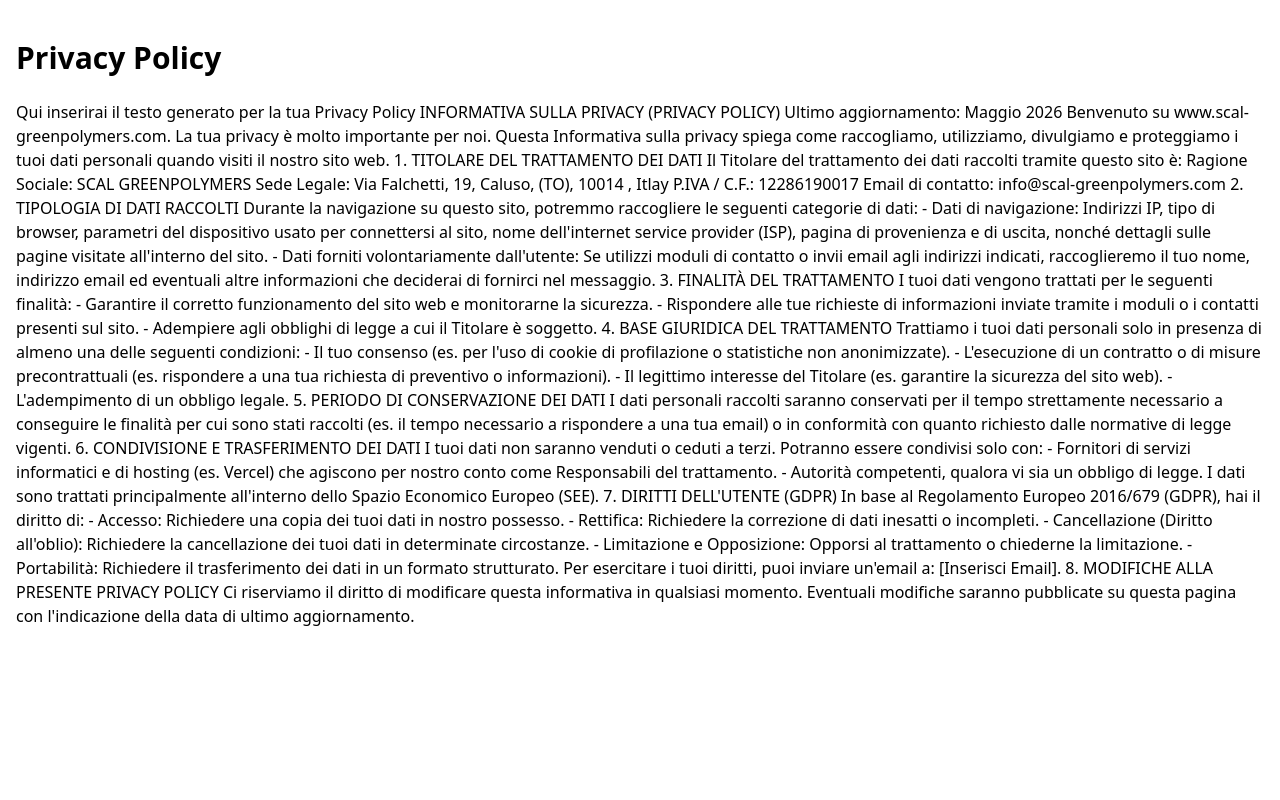
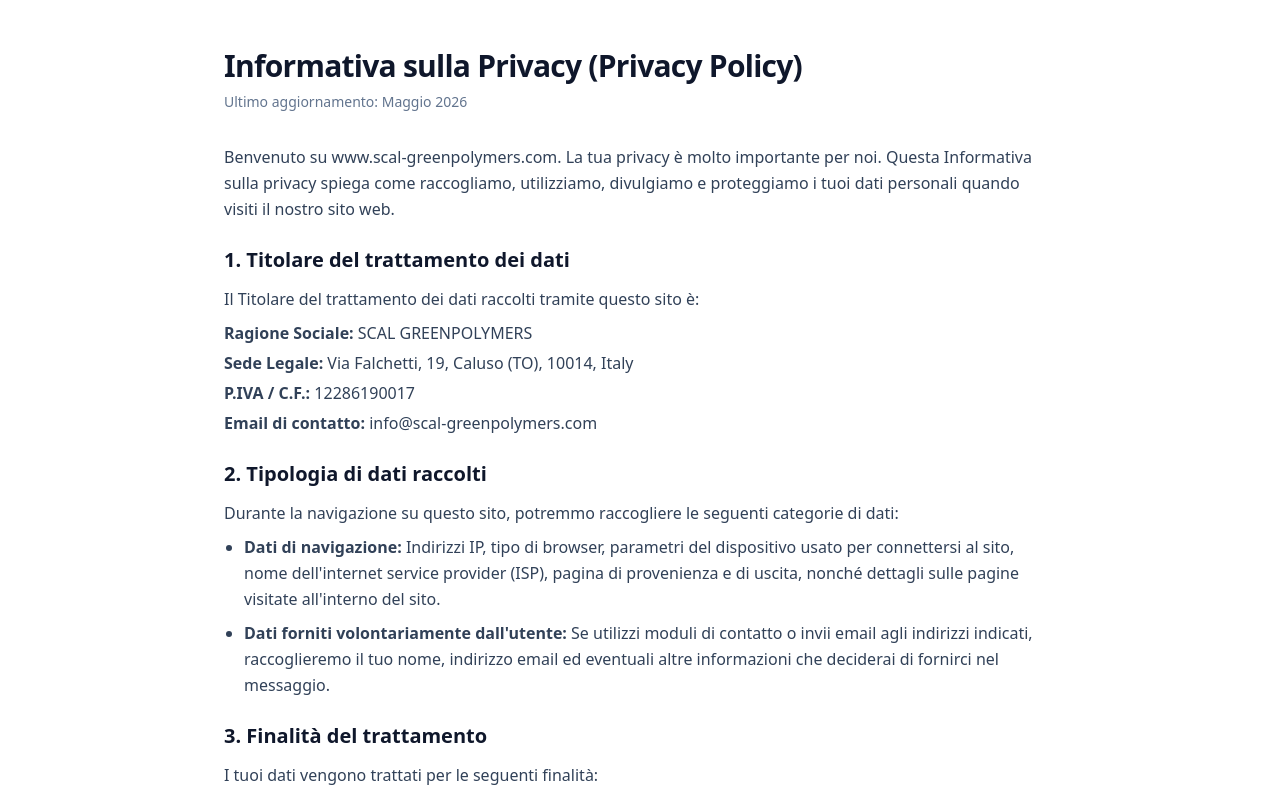
Before and after one commit to mattebicu/mattebicu-scal-site, a Next.js app: page /privacy-policy in a window 1280 px wide. Shown: the top 800 px of the page. Built offline with nearby package versions, Linux system fonts and the light colour scheme.

Commit message:
privacy e cookie

```diff
--- a/src/app/privacy-policy/page.jsx
+++ b/src/app/privacy-policy/page.jsx
@@ -1,58 +1,116 @@
+import React from 'react';
+
 export default function PrivacyPolicy() {
   return (
-    <main className="container mx-auto py-10 px-4">
-      <h1 className="text-3xl font-bold mb-6">Privacy Policy</h1>
-      <p>Qui inserirai il testo generato per la tua Privacy Policy
-        INFORMATIVA SULLA PRIVACY (PRIVACY POLICY)
-Ultimo aggiornamento: Maggio 2026
+    <main className="max-w-4xl mx-auto py-12 px-4 sm:px-6 lg:px-8 text-slate-800 font-sans">
+      <h1 className="text-3xl font-bold tracking-tight text-slate-900 mb-2">
+        Informativa sulla Privacy (Privacy Policy)
+      </h1>
+      <p className="text-sm text-slate-500 mb-8">
+        Ultimo aggiornamento: Maggio 2026
+      </p>
 
-Benvenuto su www.scal-greenpolymers.com. La tua privacy è molto importante per noi. Questa Informativa sulla privacy spiega come raccogliamo, utilizziamo, divulgiamo e proteggiamo i tuoi dati personali quando visiti il nostro sito web.
+      <div className="space-y-6 text-base leading-relaxed text-slate-700">
+        <p>
+          Benvenuto su www.scal-greenpolymers.com. La tua privacy è molto importante per noi. Questa Informativa sulla privacy spiega come raccogliamo, utilizziamo, divulgiamo e proteggiamo i tuoi dati personali quando visiti il nostro sito web.
+        </p>
 
-1. TITOLARE DEL TRATTAMENTO DEI DATI
-Il Titolare del trattamento dei dati raccolti tramite questo sito è:
-Ragione Sociale: SCAL GREENPOLYMERS
-Sede Legale: Via Falchetti, 19, Caluso, (TO), 10014 , Itlay
-P.IVA / C.F.: 12286190017
-Email di contatto: info@scal-greenpolymers.com
+        <section>
+          <h2 className="text-xl font-semibold text-slate-900 mb-3">
+            1. Titolare del trattamento dei dati
+          </h2>
+          <p>Il Titolare del trattamento dei dati raccolti tramite questo sito è:</p>
+          <ul className="list-none mt-2 space-y-1">
+            <li><strong>Ragione Sociale:</strong> SCAL GREENPOLYMERS</li>
+            <li><strong>Sede Legale:</strong> Via Falchetti, 19, Caluso (TO), 10014, Italy</li>
+            <li><strong>P.IVA / C.F.:</strong> 12286190017</li>
+            <li><strong>Email di contatto:</strong> info@scal-greenpolymers.com</li>
+          </ul>
+        </section>
 
-2. TIPOLOGIA DI DATI RACCOLTI
-Durante la navigazione su questo sito, potremmo raccogliere le seguenti categorie di dati:
-- Dati di navigazione: Indirizzi IP, tipo di browser, parametri del dispositivo usato per connettersi al sito, nome dell'internet service provider (ISP), pagina di provenienza e di uscita, nonché dettagli sulle pagine visitate all'interno del sito.
-- Dati forniti volontariamente dall'utente: Se utilizzi moduli di contatto o invii email agli indirizzi indicati, raccoglieremo il tuo nome, indirizzo email ed eventuali altre informazioni che deciderai di fornirci nel messaggio.
+        <section>
+          <h2 className="text-xl font-semibold text-slate-900 mb-3">
+            2. Tipologia di dati raccolti
+          </h2>
+          <p className="mb-2">Durante la navigazione su questo sito, potremmo raccogliere le seguenti categorie di dati:</p>
+          <ul className="list-disc pl-5 space-y-2">
+            <li><strong>Dati di navigazione:</strong> Indirizzi IP, tipo di browser, parametri del dispositivo usato per connettersi al sito, nome dell'internet service provider (ISP), pagina di provenienza e di uscita, nonché dettagli sulle pagine visitate all'interno del sito.</li>
+            <li><strong>Dati forniti volontariamente dall'utente:</strong> Se utilizzi moduli di contatto o invii email agli indirizzi indicati, raccoglieremo il tuo nome, indirizzo email ed eventuali altre informazioni che deciderai di fornirci nel messaggio.</li>
+          </ul>
+        </section>
 
-3. FINALITÀ DEL TRATTAMENTO
-I tuoi dati vengono trattati per le seguenti finalità:
-- Garantire il corretto funzionamento del sito web e monitorarne la sicurezza.
-- Rispondere alle tue richieste di informazioni inviate tramite i moduli o i contatti presenti sul sito.
-- Adempiere agli obblighi di legge a cui il Titolare è soggetto.
+        <section>
+          <h2 className="text-xl font-semibold text-slate-900 mb-3">
+            3. Finalità del trattamento
+          </h2>
+          <p className="mb-2">I tuoi dati vengono trattati per le seguenti finalità:</p>
+          <ul className="list-disc pl-5 space-y-2">
+            <li>Garantire il corretto funzionamento del sito web e monitorarne la sicurezza.</li>
+            <li>Rispondere alle tue richieste di informazioni inviate tramite i moduli o i contatti presenti sul sito.</li>
+            <li>Adempiere agli obblighi di legge a cui il Titolare è soggetto.</li>
+          </ul>
+        </section>
 
-4. BASE GIURIDICA DEL TRATTAMENTO
-Trattiamo i tuoi dati personali solo in presenza di almeno una delle seguenti condizioni:
-- Il tuo consenso (es. per l'uso di cookie di profilazione o statistiche non anonimizzate).
-- L'esecuzione di un contratto o di misure precontrattuali (es. rispondere a una tua richiesta di preventivo o informazioni).
-- Il legittimo interesse del Titolare (es. garantire la sicurezza del sito web).
-- L'adempimento di un obbligo legale.
+        <section>
+          <h2 className="text-xl font-semibold text-slate-900 mb-3">
+            4. Base giuridica del trattamento
+          </h2>
+          <p className="mb-2">Trattiamo i tuoi dati personali solo in presenza di almeno una delle seguenti condizioni:</p>
+          <ul className="list-disc pl-5 space-y-2">
+            <li>Il tuo consenso (es. per l'uso di cookie di profilazione o statistiche non anonimizzate).</li>
+            <li>L'esecuzione di un contratto o di misure precontrattuali (es. rispondere a una tua richiesta di preventivo o informazioni).</li>
+            <li>Il legittimo interesse del Titolare (es. garantire la sicurezza del sito web).</li>
+            <li>L'adempimento di un obbligo legale.</li>
+          </ul>
+        </section>
 
-5. PERIODO DI CONSERVAZIONE DEI DATI
-I dati personali raccolti saranno conservati per il tempo strettamente necessario a conseguire le finalità per cui sono stati raccolti (es. il tempo necessario a rispondere a una tua email) o in conformità con quanto richiesto dalle normative di legge vigenti.
+        <section>
+          <h2 className="text-xl font-semibold text-slate-900 mb-3">
+            5. Periodo di conservazione dei dati
+          </h2>
+          <p>
+            I dati personali raccolti saranno conservati per il tempo strettamente necessario a conseguire le finalità per cui sono stati raccolti (es. il tempo necessario a rispondere a una tua email) o in conformità con quanto richiesto dalle normative di legge vigenti.
+          </p>
+        </section>
 
-6. CONDIVISIONE E TRASFERIMENTO DEI DATI
-I tuoi dati non saranno venduti o ceduti a terzi. Potranno essere condivisi solo con:
-- Fornitori di servizi informatici e di hosting (es. Vercel) che agiscono per nostro conto come Responsabili del trattamento.
-- Autorità competenti, qualora vi sia un obbligo di legge.
-I dati sono trattati principalmente all'interno dello Spazio Economico Europeo (SEE).
+        <section>
+          <h2 className="text-xl font-semibold text-slate-900 mb-3">
+            6. Condivisione e trasferimento dei dati
+          </h2>
+          <p className="mb-2">I tuoi dati non saranno venduti o ceduti a terzi. Potranno essere condivisi solo con:</p>
+          <ul className="list-disc pl-5 space-y-2">
+            <li>Fornitori di servizi informatici e di hosting (es. Vercel) che agiscono per nostro conto come Responsabili del trattamento.</li>
+            <li>Autorità competenti, qualora vi sia un obbligo di legge.</li>
+          </ul>
+          <p className="mt-2">I dati sono trattati principalmente all'interno dello Spazio Economico Europeo (SEE).</p>
+        </section>
 
-7. DIRITTI DELL'UTENTE (GDPR)
-In base al Regolamento Europeo 2016/679 (GDPR), hai il diritto di:
-- Accesso: Richiedere una copia dei tuoi dati in nostro possesso.
-- Rettifica: Richiedere la correzione di dati inesatti o incompleti.
-- Cancellazione (Diritto all'oblio): Richiedere la cancellazione dei tuoi dati in determinate circostanze.
-- Limitazione e Opposizione: Opporsi al trattamento o chiederne la limitazione.
-- Portabilità: Richiedere il trasferimento dei dati in un formato strutturato.
-Per esercitare i tuoi diritti, puoi inviare un'email a: [Inserisci Email].
+        <section>
+          <h2 className="text-xl font-semibold text-slate-900 mb-3">
+            7. Diritti dell'utente (GDPR)
+          </h2>
+          <p className="mb-2">In base al Regolamento Europeo 2016/679 (GDPR), hai il diritto di:</p>
+          <ul className="list-disc pl-5 space-y-2">
+            <li><strong>Accesso:</strong> Richiedere una copia dei tuoi dati in nostro possesso.</li>
+            <li><strong>Rettifica:</strong> Richiedere la correzione di dati inesatti o incompleti.</li>
+            <li><strong>Cancellazione (Diritto all'oblio):</strong> Richiedere la cancellazione dei tuoi dati in determinate circostanze.</li>
+            <li><strong>Limitazione e Opposizione:</strong> Opporsi al trattamento o chiederne la limitazione.</li>
+            <li><strong>Portabilità:</strong> Richiedere il trasferimento dei dati in un formato strutturato.</li>
+          </ul>
+          <p className="mt-2">
+            Per esercitare i tuoi diritti, puoi inviare un'email a: <span className="font-semibold">info@scal-greenpolymers.com</span>.
+          </p>
+        </section>
 
-8. MODIFICHE ALLA PRESENTE PRIVACY POLICY
-Ci riserviamo il diritto di modificare questa informativa in qualsiasi momento. Eventuali modifiche saranno pubblicate su questa pagina con l'indicazione della data di ultimo aggiornamento.</p>
+        <section className="border-t border-slate-200 pt-6">
+          <h2 className="text-xl font-semibold text-slate-900 mb-3">
+            8. Modifiche alla presente Privacy Policy
+          </h2>
+          <p>
+            Ci riserviamo il diritto di modificare questa informativa in qualsiasi momento. Eventuali modifiche saranno pubblicate su questa pagina con l'indicazione della data di ultimo aggiornamento.
+          </p>
+        </section>
+      </div>
     </main>
   );
 }
--- a/src/components/Footer.js
+++ b/src/components/Footer.js
@@ -44,7 +44,6 @@
           <div className="flex flex-col gap-6">
             <a href="/">
               {logoUrl ? (
-                // L'altezza è aumentata a h-20 su mobile e h-28 su desktop/tablet
                 <img src={logoUrl} alt={siteName} className="h-20 md:h-28 w-auto object-contain block" />
               ) : (
                 <span className="font-black text-2xl tracking-tighter uppercase text-[#39A935]">{siteName}</span>
@@ -119,8 +118,8 @@
               © 2026 {siteName} {settings?.vatNumber ? `- P.IVA ${settings.vatNumber}` : ''}
             </p>
             <div className="flex gap-6 text-[10px] uppercase font-bold tracking-widest text-slate-400">
-              <a href="/privacy" className="hover:text-[#39A935]">Privacy Policy</a>
-              <a href="/cookie" className="hover:text-[#39A935]">Cookie Policy</a>
+              <a href="/privacy-policy" className="hover:text-[#39A935]">Privacy Policy</a>
+              <a href="/cookie-policy" className="hover:text-[#39A935]">Cookie Policy</a>
             </div>
           </div>
           {settings?.legalInfo && (
```
